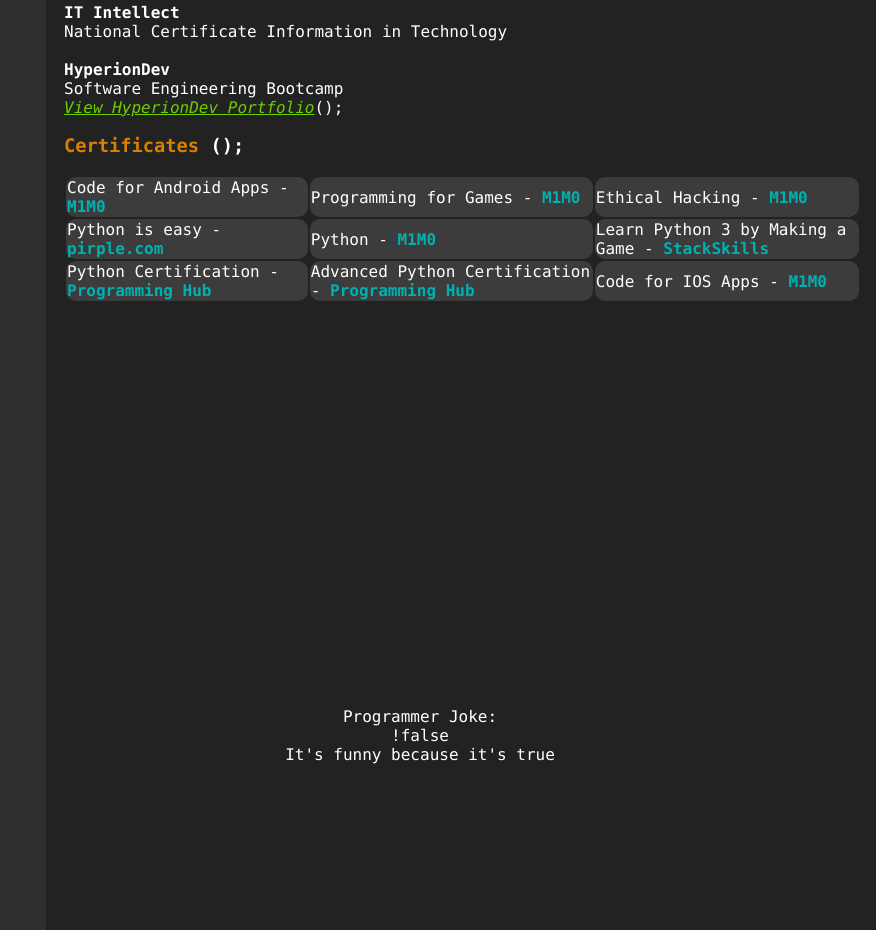
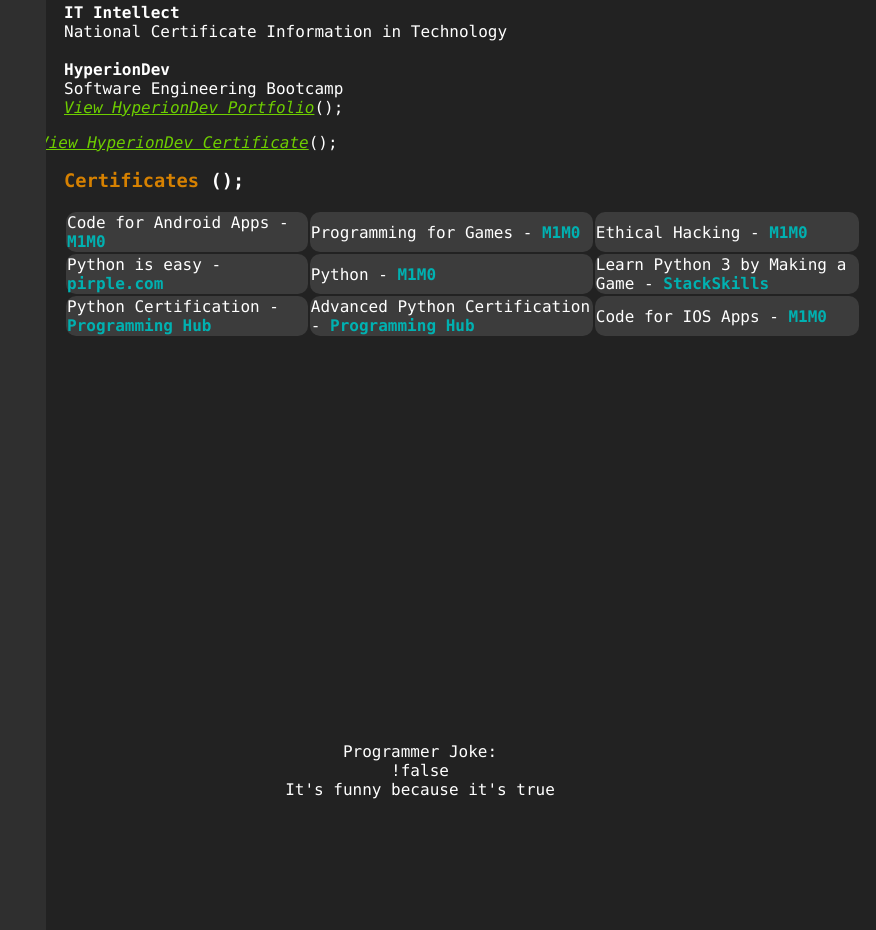
Before and after one commit to OM3G424747/Chris_Joubert_resume, a plain HTML site: page index.html in a window 1280 px wide. Shown: the part 2077-3007 px from the top of the page, without its empty margins (404-1280 px from the left). Drawn offline with Linux system fonts and the light colour scheme.

Commit message:
Update index.html

```diff
--- a/index.html
+++ b/index.html
@@ -105,6 +105,8 @@
             <br>
             <a class="contactLink" target = "_blank" href="https://www.hyperiondev.com/portfolio/65367/">View HyperionDev Portfolio</a>();
             </p>
+            <a class="contactLink" target = "_blank" href="assets/Chris Joubert - Software Engineer Bootcamp .pdf">View HyperionDev Certificate</a>();
+            </p>
 
 
         <!-- Certificates-->
```
